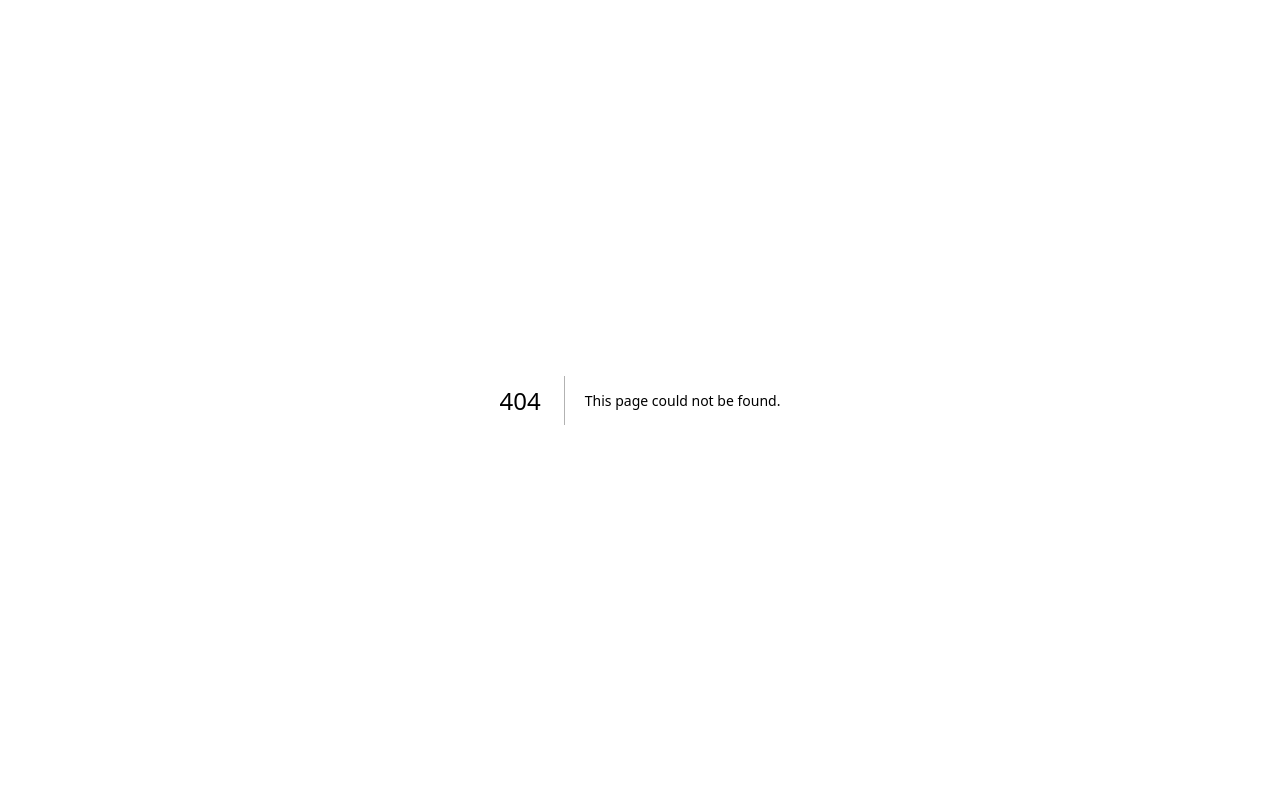
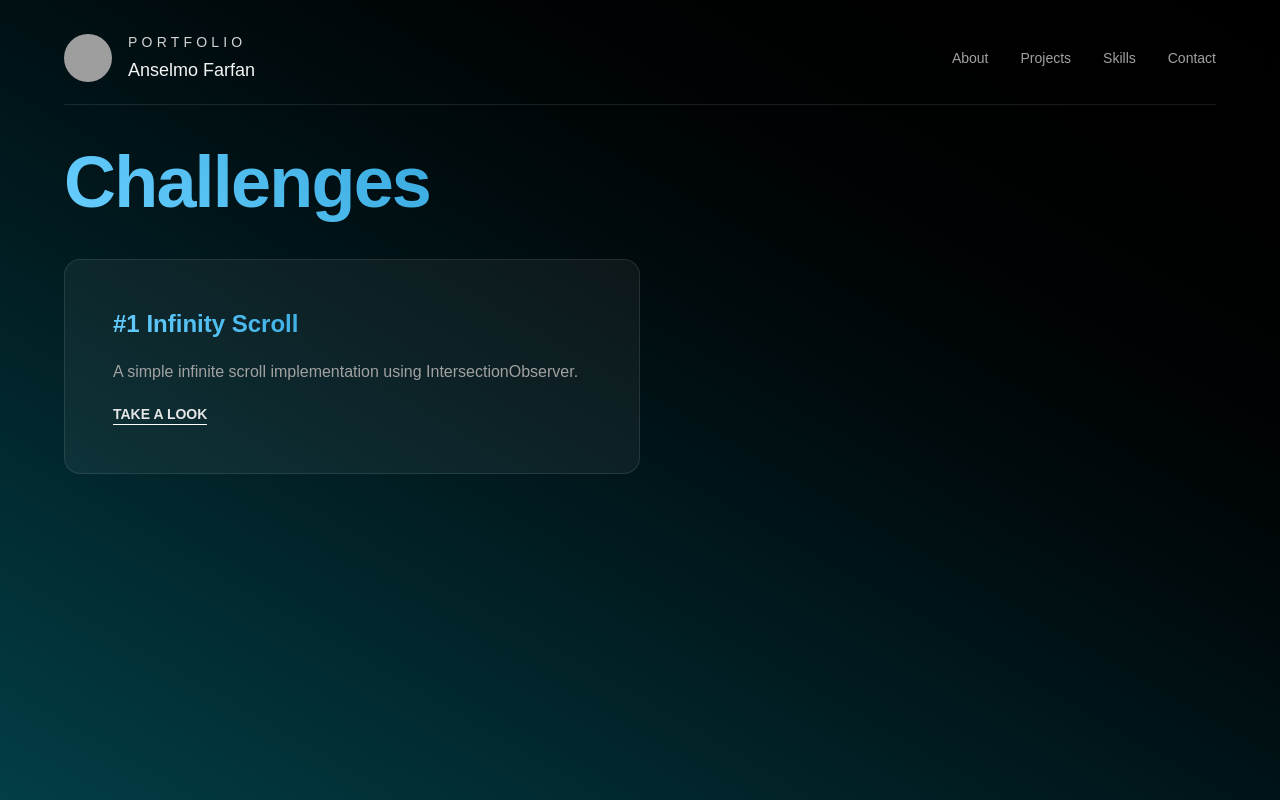
Before and after one commit to AnselmoFarfan2002/AnselmoFarfan2002, a Next.js app: page /projects/challenges in a window 1280 px wide. Before the commit this address had no page. Built offline with nearby package versions, Linux system fonts and the light colour scheme; grey boxes are pictures that could not be loaded.

Commit message:
feat: add inifinity scrol implementation

```diff
--- a/app/(root)/home/_components/portfolio-header.tsx
+++ b/app/(root)/_components/portfolio-header.tsx
@@ -1,4 +1,4 @@
-import { navLinks } from "../_utils/portfolio-data";
+import { navLinks } from "../home/_utils/portfolio-data";
 
 export default function PortfolioHeader() {
   return (
--- /dev/null
+++ b/app/(root)/_components/text-link.tsx
@@ -0,0 +1,21 @@
+import classNames from "classnames";
+import Link from "next/link";
+import { HTMLAttributes } from "react";
+
+export default function TextLink({
+  className,
+  children,
+  ...props
+}: HTMLAttributes<HTMLAnchorElement> & { href: string }) {
+  return (
+    <Link
+      {...props}
+      className={classNames(
+        "text-neutral-200 font-bold uppercase border-b border-white text-sm block w-fit",
+        className,
+      )}
+    >
+      {children}
+    </Link>
+  );
+}
--- /dev/null
+++ b/app/(root)/_utils/sleep.ts
@@ -0,0 +1,3 @@
+export default async function sleep(ms: number) {
+  return new Promise((resolve) => setTimeout(resolve, ms));
+}
--- a/app/(root)/home/_components/projects-section.tsx
+++ b/app/(root)/home/_components/projects-section.tsx
@@ -1,18 +1,21 @@
+import Link from "next/link";
 import { Project, projects } from "../_utils/portfolio-data";
+import TextLink from "../../_components/text-link";
 
 function ProjectCard({ project }: { project: Project }) {
   return (
-    <article className="group rounded-4xl border border-white/10 bg-white/3 p-6 transition hover:-translate-y-1 hover:border-white/20 hover:bg-white/5">
+    <article className="group rounded-4xl border border-white/10 bg-white/3 p-6 transition hover:-translate-y-1 hover:border-white/20 hover:bg-white/5 space-y-6">
       <div className="flex items-start justify-between gap-4">
         <h4 className="text-xl font-medium text-white">{project.title}</h4>
         <span className="rounded-full border border-white/10 px-3 py-1 text-xs text-neutral-400 text-nowrap">
           Case Study
         </span>
       </div>
-      <p className="mt-5 text-sm leading-7 text-neutral-400">
+      <p className="text-sm leading-7 text-neutral-400">
         {project.description}
       </p>
-      <div className="mt-6 flex flex-wrap gap-2">
+
+      <div className="flex flex-wrap gap-2">
         {project.stack.map((item) => (
           <span
             key={item}
@@ -22,6 +25,8 @@ function ProjectCard({ project }: { project: Project }) {
           </span>
         ))}
       </div>
+
+      {project.url && <TextLink href={project.url}>Take a look</TextLink>}
     </article>
   );
 }
--- a/app/(root)/home/_utils/portfolio-data.ts
+++ b/app/(root)/home/_utils/portfolio-data.ts
@@ -2,6 +2,7 @@ export type Project = {
   title: string;
   description: string;
   stack: string[];
+  url?: string;
 };
 
 export const navLinks = [
@@ -13,10 +14,11 @@ export const navLinks = [
 
 export const projects: Project[] = [
   {
-    title: "Developer Platform",
+    title: "Mini-Projects",
     description:
-      "Built an internal platform to manage deployments, observability, and feature rollouts across multiple environments.",
-    stack: ["React", "TypeScript", "Node.js", "PostgreSQL"],
+      "A set of mini projects to practice various specific frontend use cases. Like Infinity Scroll, Drag and Drop, and more.",
+    stack: ["React", "TypeScript"],
+    url: "/projects/challenges",
   },
   {
     title: "E-commerce Dashboard",
@@ -42,6 +44,9 @@ export const skills = [
 ];
 
 export const stats = [
-  { value: `${new Date().getFullYear() - 2024}+`, label: "Years of experience" },
+  {
+    value: `${new Date().getFullYear() - 2024}+`,
+    label: "Years of experience",
+  },
   // { value: "20+", label: "Projects launched" },
 ];
--- a/app/(root)/home/layout.tsx
+++ /dev/null
@@ -1,11 +0,0 @@
-export default function Layout({
-  children,
-}: Readonly<{
-  children: React.ReactNode;
-}>) {
-  return (
-    <div className="dark-scroll from-black to-[#033e47] bg-linear-210 overflow-y-scroll scroll-smooth h-dvh w-dvw">
-      {children}
-    </div>
-  );
-}
--- a/app/(root)/home/page.tsx
+++ b/app/(root)/home/page.tsx
@@ -1,21 +1,17 @@
 import AboutSection from "./_components/about-section";
 import ContactSection from "./_components/contact-section";
 import HeroSection from "./_components/hero-section";
-import PortfolioHeader from "./_components/portfolio-header";
 import ProjectsSection from "./_components/projects-section";
 import SkillsSection from "./_components/skills-section";
 
 export default function PortfolioClean() {
   return (
-    <main className="min-h-screen text-neutral-100">
-      <section className="mx-auto flex min-h-screen max-w-7xl flex-col justify-between px-6 py-8 md:px-10 lg:px-16">
-        <PortfolioHeader />
-        <HeroSection />
-        <AboutSection />
-        <ProjectsSection />
-        <SkillsSection />
-        <ContactSection />
-      </section>
-    </main>
+    <>
+      <HeroSection />
+      <AboutSection />
+      <ProjectsSection />
+      <SkillsSection />
+      <ContactSection />
+    </>
   );
 }
--- /dev/null
+++ b/app/(root)/layout.tsx
@@ -0,0 +1,18 @@
+import PortfolioHeader from "./_components/portfolio-header";
+
+export default function Layout({
+  children,
+}: Readonly<{
+  children: React.ReactNode;
+}>) {
+  return (
+    <div className="dark-scroll from-black to-[#033e47] bg-linear-210 overflow-y-scroll scroll-smooth h-dvh w-dvw">
+      <main className="min-h-screen text-neutral-100">
+        <section className="mx-auto flex min-h-screen max-w-7xl flex-col px-6 py-8 md:px-10 lg:px-16">
+          <PortfolioHeader />
+          {children}
+        </section>
+      </main>
+    </div>
+  );
+}
--- /dev/null
+++ b/app/(root)/projects/challenges/(module-view)/infinity-scroll/page.tsx
@@ -0,0 +1,79 @@
+"use client";
+
+import sleep from "@/app/(root)/_utils/sleep";
+import { useEffect, useRef, useState } from "react";
+
+interface Item {
+  id: number;
+  name: string;
+}
+
+function generateRandomItem(amount: number = 1): Item[] {
+  return Array.from({ length: amount }, (_, i) => ({
+    id: Math.round(Math.random() * 100),
+    name: "Random Item",
+  }));
+}
+
+const INIT_ITEMS = Array.from({ length: 35 }, (_, i) => ({
+  id: i + 1,
+  name: "Fixed Item",
+}));
+
+export default function Page() {
+  const [isLoading, setIsLoading] = useState(false);
+  const [items, setItems] = useState<Item[]>(INIT_ITEMS);
+  const lastItemRef = useRef<HTMLDivElement>(null);
+
+  useEffect(() => {
+    if (!lastItemRef.current) return;
+
+    const observer = new IntersectionObserver(
+      (entries) => {
+        entries.forEach(async (entry) => {
+          if (!entry.isIntersecting || isLoading) return;
+
+          setIsLoading(true);
+          await sleep(1000);
+          setIsLoading(false);
+          setItems((items) => items.concat(generateRandomItem(35)));
+        });
+      },
+      { threshold: 1 },
+    );
+
+    observer.observe(lastItemRef.current);
+    return () => observer.disconnect();
+  }, [items]);
+
+  return (
+    <>
+      <h2 className="max-w-4xl text-2xl font-semibold leading-tight tracking-tight gradient md:text-3xl gradient">
+        Infinity Scroll
+      </h2>
+      <div className="flex flex-wrap gap-4 items-center justify-center">
+        {items.map((item, i) => {
+          const isLastItem = i === items.length - 15;
+          return (
+            <div
+              key={item.id + "_" + i}
+              className="p-4 border border-white/10 bg-white/5 min-w-40 flex-1 text-center rounded-2xl space-y-3"
+              ref={isLastItem ? lastItemRef : undefined}
+            >
+              <div className="text-5xl">
+                {item.id.toString().padStart(2, "0")}
+              </div>
+              <div>{item.name}</div>
+            </div>
+          );
+        })}
+      </div>
+
+      {isLoading && (
+        <div className="w-full pt-4">
+          <div className="rounded-full border-t-transparent border-b-transparent border-4 h-12 w-12 animate-spin mx-auto"></div>
+        </div>
+      )}
+    </>
+  );
+}
--- /dev/null
+++ b/app/(root)/projects/challenges/(module-view)/layout.tsx
@@ -0,0 +1,11 @@
+import TextLink from "@/app/(root)/_components/text-link";
+import { PropsWithChildren } from "react";
+
+export default function Layout(props: PropsWithChildren) {
+  return (
+    <div className="space-y-4 py-8">
+      <TextLink href="/projects/challenges">Go back</TextLink>
+      {props.children}
+    </div>
+  );
+}
--- /dev/null
+++ b/app/(root)/projects/challenges/page.tsx
@@ -0,0 +1,39 @@
+import Link from "next/link";
+import TextLink from "../../_components/text-link";
+
+const CHALLENGES = [
+  {
+    title: "Infinity Scroll",
+    description:
+      "A simple infinite scroll implementation using IntersectionObserver.",
+    url: "infinity-scroll",
+  },
+];
+
+export default function Page() {
+  return (
+    <div className="space-y-8 h-full py-8">
+      <h2 className="max-w-4xl text-5xl font-semibold leading-tight tracking-tight gradient md:text-7xl gradient">
+        Challenges
+      </h2>
+      <div className="grid md:grid-cols-2">
+        {CHALLENGES.map((challenge, i) => (
+          <div
+            key={challenge.url}
+            className="rounded-2xl border p-12 border-white/10 bg-white/5 space-y-4"
+          >
+            <h3 className="text-xl font-semibold gradient md:text-2xl">
+              #{i + 1} {challenge.title}
+            </h3>
+            <p className="text-base leading-8 text-neutral-400">
+              {challenge.description}
+            </p>
+            <TextLink href={`/projects/challenges/${challenge.url}`}>
+              Take a look
+            </TextLink>
+          </div>
+        ))}
+      </div>
+    </div>
+  );
+}
```
